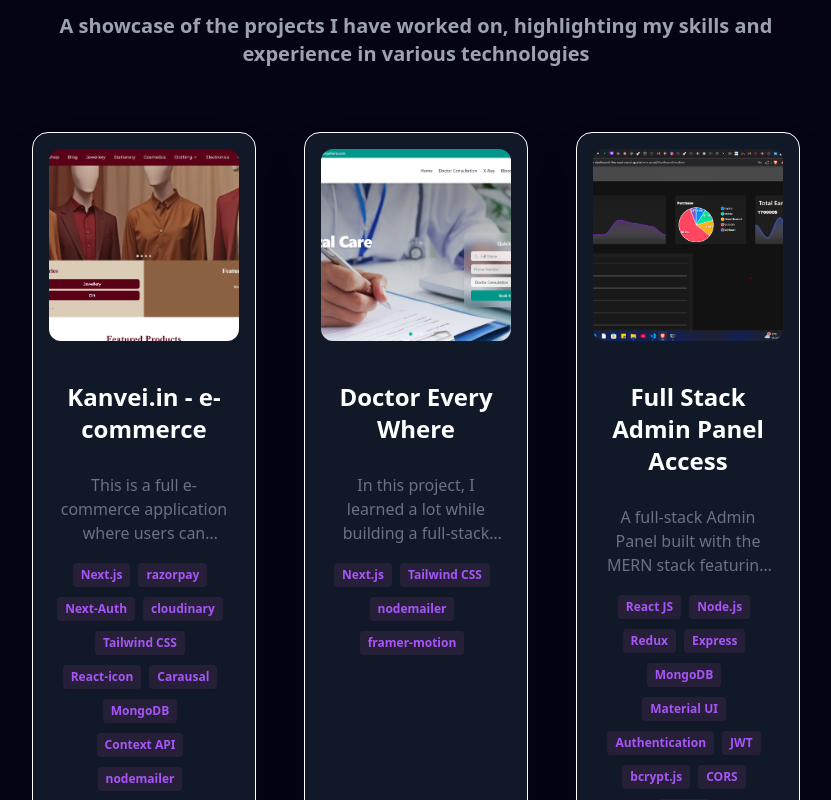
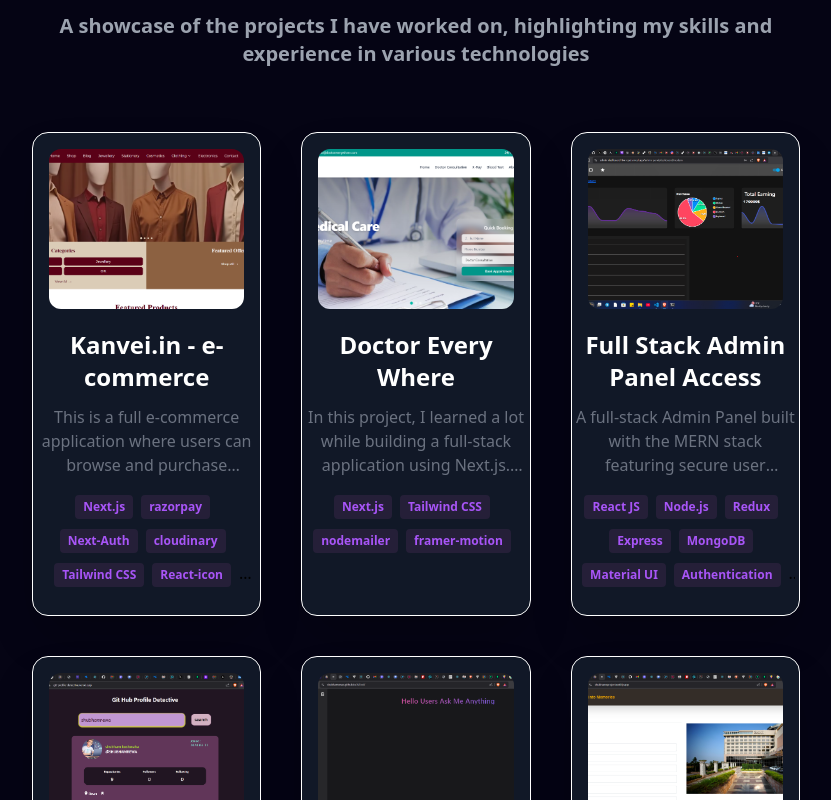
Before and after one commit to SHUBHAMREWA/myPortfolio, a React (Vite) app: page / in a window 1280 px wide. Shown: the part 2100-2900 px from the top of the page, without its empty margins (224-1055 px from the left). Built offline with nearby package versions, Linux system fonts and the light colour scheme.

Commit message:
adding some padding

```diff
--- a/src/Componets/Work/Work.jsx
+++ b/src/Componets/Work/Work.jsx
@@ -40,7 +40,7 @@ const Work = () => {
 
 
             <div
-                className="grid gap-12 grid-cols-1 md:grid-cols-3 lg:gird-cols-3">
+                className="grid gap-10 grid-cols-1 md:grid-cols-3 lg:gird-cols-3">
 
                 {
                     projects.map((el, index) => {
@@ -52,15 +52,15 @@ const Work = () => {
                                     hover:shadow-purple-800 hover:translate-y-2  transition-transform duration-300"
                             >
                                 <div className="p-4">
-                                    <img src={el.image} alt="" className="w-full h-48 object-cover rounded-xl" />
+                                    <img src={el.image} alt="" className="w-full h-40 object-cover rounded-xl" />
                                 </div>
 
-                             <div className="p-6 text-center">
-                                <h3 className="text-2xl text-white mb-2 font-bold">
+                             <div className="p-1 text-center">
+                                <h3 className="text-2xl text-white mb-1 font-bold">
                                     {el.title}
                                 </h3>
-                                 <p className="text-gray-500 pt-5 mb-4 line-clamp-3">{el.description}</p>
-                                 <div className="mb-4">
+                                 <p className="text-gray-500 pt-2 mb-4 line-clamp-3">{el.description}</p>
+                                 <div className="mb-4 line-clamp-3">
                                     {
                                         el.tags.map((el ,index)=>{
                                              return <span key={index} className="inline-block bg-[#251f38]
```
